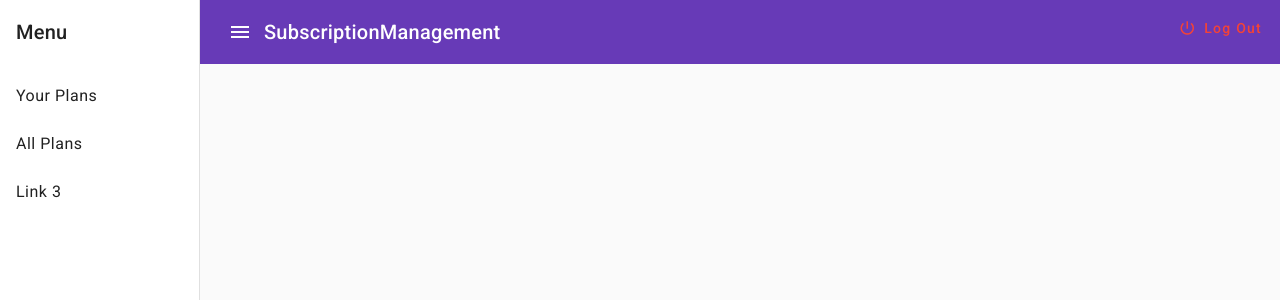
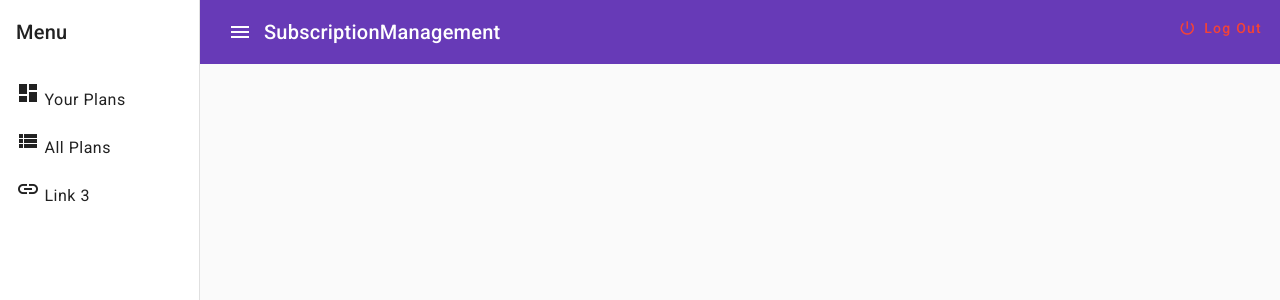
Before and after one commit to 11omkarkanase11/SubscriptionManagementSystem, an Angular app in the folder SubscriptionManagement/: page /sidenav in a window 1280 px wide. Shown: the top 300 px of the page. Built offline with nearby package versions, Linux system fonts and the light colour scheme.

Commit message:
Mat-nav-list

```diff
--- a/SubscriptionManagement/src/app/side-nav/side-nav.component.css
+++ b/SubscriptionManagement/src/app/side-nav/side-nav.component.css
@@ -20,3 +20,8 @@
   top: 10px; /* Adjust top position as needed (e.g., for header height) */
   right: 10px; /* Set it to the right side */
 }
+
+.mat-nav-list a:hover {
+  background-color: rgba(0, 0, 0, 0.1); /* Semi-transparent background on hover */
+  color: #3f51b5; /* Change text color to a darker shade (optional) */
+}
--- a/SubscriptionManagement/src/app/side-nav/side-nav.component.html
+++ b/SubscriptionManagement/src/app/side-nav/side-nav.component.html
@@ -4,15 +4,23 @@
       [mode]="(isHandset$ | async) ? 'over' : 'side'"
       [opened]="(isHandset$ | async) === false">
     <mat-toolbar>Menu</mat-toolbar>
-    <mat-nav-list>
-      <a mat-list-item routerLink="/sidenav/dashboard">Your Plans</a>
-      <a mat-list-item routerLink="/sidenav/allplan">All Plans</a>
-      <a mat-list-item href="#">Link 3</a>
+    <mat-nav-list color="primary">
+      <a mat-list-item routerLink="/sidenav/dashboard" routerLinkActive="active" matTooltip="Your Plans" [matTooltipPosition]="'after'" >
+        <mat-icon>dashboard</mat-icon>
+        Your Plans
+      </a>
+      <a mat-list-item routerLink="/sidenav/allplan" routerLinkActive="active" matTooltip="All Plans" [matTooltipPosition]="'after'">
+        <mat-icon>view_list</mat-icon>
+        All Plans
+      </a>
+      <a mat-list-item href="#"> <mat-icon>link</mat-icon>
+        Link 3
+      </a>
     </mat-nav-list>
   </mat-sidenav>
   <mat-sidenav-content>
     <mat-toolbar color="primary">
-      <!-- @if (isHandset$ | async) { -->
+       <!-- @if (isHandset$ | async) {  -->
         <button
           type="button"
           aria-label="Toggle sidenav"
@@ -20,7 +28,7 @@
           (click)="drawer.toggle()">
           <mat-icon aria-label="Side nav toggle icon">menu</mat-icon>
         </button>
-      <!-- } -->
+       <!-- }  -->
       <span>SubscriptionManagement</span>
       <!-- <button mat-raised-button color="primary" (click)="logout()">
         <mat-icon>power_settings_new</mat-icon>
--- a/SubscriptionManagement/src/app/side-nav/side-nav.component.ts
+++ b/SubscriptionManagement/src/app/side-nav/side-nav.component.ts
@@ -1,7 +1,7 @@
 import { Component, inject } from '@angular/core';
 import { BreakpointObserver, Breakpoints } from '@angular/cdk/layout';
 import { AsyncPipe } from '@angular/common';
-import { MatToolbarModule } from '@angular/material/toolbar';
+import { MatToolbar, MatToolbarModule } from '@angular/material/toolbar';
 import { MatButtonModule } from '@angular/material/button';
 import { MatSidenavModule } from '@angular/material/sidenav';
 import { MatListModule } from '@angular/material/list';
@@ -11,6 +11,7 @@ import { map, shareReplay } from 'rxjs/operators';
 import { Router, RouterModule } from '@angular/router';
 import { DashboardComponent } from '../dashboard/dashboard.component';
 import { LocalService } from '../local.service';
+import { MatTooltipModule } from '@angular/material/tooltip'
 
 @Component({
   selector: 'app-side-nav',
@@ -24,7 +25,8 @@ import { LocalService } from '../local.service';
     MatListModule,
     MatIconModule,
     AsyncPipe,
-    RouterModule, DashboardComponent
+    RouterModule, DashboardComponent,
+    MatTooltipModule
   ]
 })
 export class SideNavComponent {
@@ -40,4 +42,10 @@ export class SideNavComponent {
       this.router.navigate(['']);
       this.localservice.clear();
     }
+    isMenuOpen = false; // Flag for menu visibility
+
+    toggleMenu() {
+      this.isMenuOpen = !this.isMenuOpen;
+      // Implement your menu logic here (e.g., open/close a sidenav)
+    }
 }
--- a/SubscriptionManagement/src/app/upgradedplans/upgradedplans.component.html
+++ b/SubscriptionManagement/src/app/upgradedplans/upgradedplans.component.html
@@ -4,11 +4,15 @@
     <div class="plan-details">
         <p><strong>Duration:</strong> {{ plan.duration }} days</p>
         <p><strong>Plan Cost:</strong> {{ plan.planCost }}</p>
+        <button (click)="updatenewplan(plan.planId,plan.planCost,plan.duration,plan.serviceName)">Update</button>
+        <div *ngIf="displayBalance">
+            <p><strong>Required Amount:</strong> {{ amount }}</p>
+            <button (click)="pay(plan.planId,plan.planCost,plan.duration,plan.serviceName)">Pay</button>
+        </div>
+    </div>
 
-    </div>
-    <button (click)="updatenewplan(plan.planId,plan.planCost,plan.duration,plan.serviceName)">Update</button>
-    <div *ngIf="displayBalance">
-        <p><strong>Required Amount:</strong> {{ amount }}</p>
-        <button (click)="pay(plan.planId,plan.planCost,plan.duration,plan.serviceName)">Pay</button>
-    </div>
+
 </div>
+<div *ngIf="displayBalance">
+<p><strong>Required Amount:</strong> {{ amount }}</p>
+</div>
```
